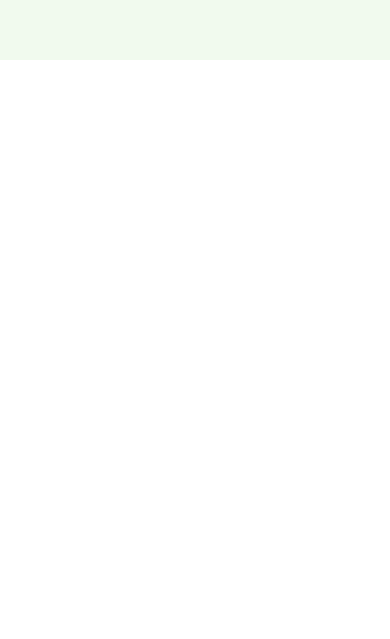
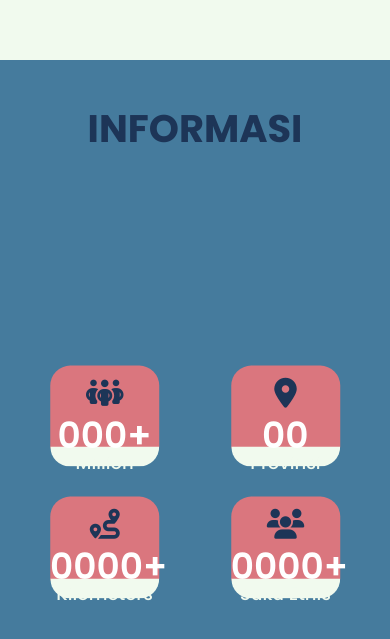
Before and after one commit to fierzahaikkal/skilvul-liga-web, a plain HTML site: page index.html in a window 390 px wide. Shown: the part 899-1538 px from the top of the page. Before the commit the page ends 959 px from the top, so only its background shows below. Drawn offline with Linux system fonts and the light colour scheme.

Commit message:
box-wrap commit

```diff
--- a/index.html
+++ b/index.html
@@ -12,13 +12,13 @@
 <body>
 
   <!-- Home Section -->
-  <section>
+  <section class="header">
     <header>
-      <h1><a href= "#">Indonesiaku.</a></h1>
+      <h1><span class="indonesia">Indonesia</span>ku.</h1>
       <div class="toggle" onclick="toggleMenu()"></div>
       <ul class="navbar">
         <li><a href="#">Home</a></li>
-        <li><a href="#">Info Negara</a></li>
+        <li><a href="#">Informasi</a></li>
         <li><a href="#">Sejarah</a></li>
         <li><a href="#">Gallery of Cult</a></li>
       </ul>
@@ -36,6 +36,41 @@
     </div>
   </section>
 
-  <!-- Info negara Section -->
+  <!-- Informasi Section -->
+  <section class="informasi">
+    <div class="header-text">
+      <h1>Informasi</h1>
+    </div>
+
+    <div class="box-wrap">
+      <!-- Populasi -->
+      <div class="box-content">
+        <i class="fa-solid fa-people-group"></i>
+        <span class="num" data-val="275">000+</span>
+        <span class="text">Million</span>
+      </div>
+
+      <!-- Provinsi -->
+      <div class="box-content">
+      <i class="fa-solid fa-location-dot"></i>
+      <span class="num" data-val="34">00</span>
+      <span class="text">Provinsi</span>
+      </div>
+
+      <!-- Luas Area -->
+      <div class="box-content">
+      <i class="fa-solid fa-route"></i>
+      <span class="num" data-val="1904">0000+</span>
+      <span class="text">Kilometers</span>
+      </div>
+
+      <!-- Suku daerah -->
+      <div class="box-content">
+        <i class="fa-solid fa-users"></i>
+        <span class="num" data-val="1300">0000+</span>
+        <span class="text">Suku Etnis</span>
+        </div>
+    </div>
+  </section>
 </body>
 </html>
--- a/style.css
+++ b/style.css
@@ -11,7 +11,7 @@
   text-decoration: none;
 }
 
-section{
+section.header{
   position: relative;
   padding: 100px;
   width: 100%;
@@ -55,7 +55,11 @@ header h1{
   position: relative;
   font-weight: bold;
   font-size: 1.6rem;
-  color: #333;
+  color: #457B9D;
+}
+
+header .indonesia{
+  color: #DA767E;
 }
 
 .home{
@@ -100,11 +104,87 @@ header h1{
   max-width: 900px;
 }
 
-@media(max-width: 991px){
+section.informasi{
+  position: relative;
+  padding: 100px;
+  width: 100%;
+  min-height: 100vh;
+  display: flex;
+  justify-content: space-between;
+  background: #457B9D;
+}
+
+section.informasi .header-text{
+  top: 0;
+  left: 0;
+  width: 100%;
+  padding: 40px 100px;
+  display: flex;
+  justify-content: center;
+  align-items: center;
+  position: absolute;
+}
+section.informasi .header-text h1{
+  font-size: 2.4rem;
+  font-weight: 700;
+  color: #1D3557;
+  text-transform: uppercase;
+}
+
+.box-wrap{
+  position: absolute;
+  width: 80vw;
+  transform: translate(-50%, -50%);
+  top:50%;
+  left:50%;
+  display: flex;
+  justify-content: space-around;
+  gap: 10px;
+}
+
+.box-content{
+  width: 28vmin;
+  height: 28vmin;
+  position: relative;
+  font-size: 16px;
+  justify-content: space-around;
+  display: flex;
+  padding: 1em 0;
+  flex-direction: column;
+  border-radius: 20px;
+  background: #DA767E;
+  border-bottom: 20px solid #F1FAEE;
+}
+
+span.num{
+  color: #fff;
+  display: grid;
+  place-items: center;
+  font-weight: 600;
+  font-size: 3em;
+}
+
+.box-content i{
+  color: #1D3557;
+  font-size: 2.5em;
+  text-align: center;
+}
+
+span.text{
+  color: #F1FAEE;
+  font-size: 1.5em;
+  text-align: center;
+  pad: 0.7em 0;
+  font-weight: 500;
+  list-style-type: none;
+  line-height: 0;
+}
+
+@media screen and (max-width: 991px){
   header{
     padding: 40px;
   }
-  section{
+  section.header{
     padding: 150px 40px;
   }
   .home{
@@ -158,4 +238,14 @@ header h1{
     background-repeat: no-repeat;
     background-position: center;
   }
+  .box-wrap{
+    width: 85vw;
+    flex-wrap: wrap;
+    gap: 30px;
+  }
+  .box-content{
+    height: 26vmin;
+    width: calc(50%-40px);
+    font-size: 12px;
+  }
 }
```
